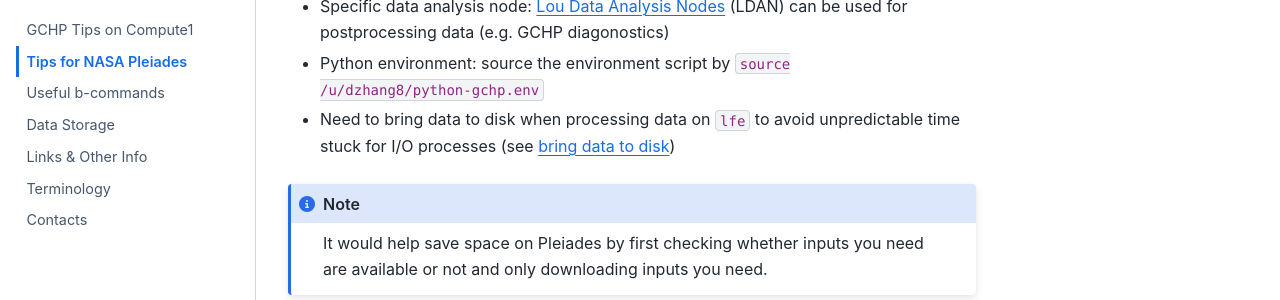
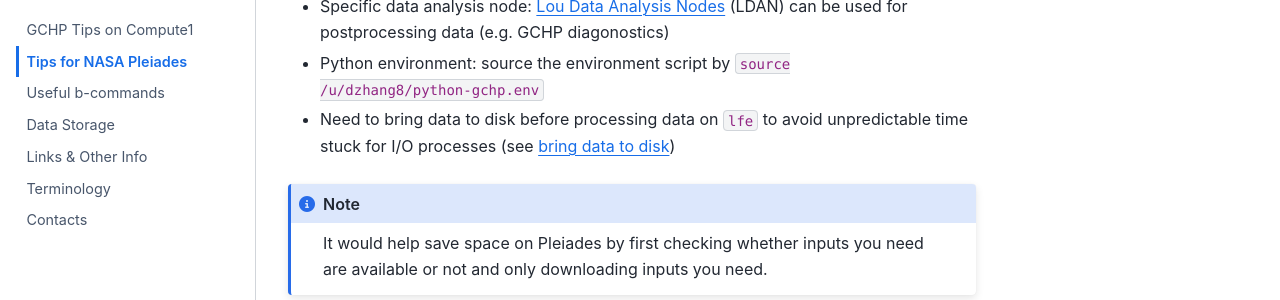
Before and after one commit to Atmospheric-Composition-Analysis-Group/Getting-Started, a Sphinx documentation site: the page built from source/tips_for_pleiades.rst, in a window 1280 px wide and 900 px high, scrolled down 2483 px. Shown: the part 438-738 px from the top of the window. Built offline with Sphinx 7.4.7 and the Sphinx Book theme 1.1.4, drawn with Linux system fonts in a browser that asks for light colours.

Commit message:
update for pleiades

```diff
--- a/source/tips_for_pleiades.rst
+++ b/source/tips_for_pleiades.rst
@@ -101,7 +101,7 @@ Processing outputs on Pleiades
 
 * Python environment: source the environment script by :code:`source /u/dzhang8/python-gchp.env`
 
-* Need to bring data to disk when processing data on :code:`lfe` to avoid unpredictable time stuck for I/O processes (see `bring data to disk`_)
+* Need to bring data to disk before processing data on :code:`lfe` to avoid unpredictable time stuck for I/O processes (see `bring data to disk`_)
 
 .. note::
     It would help save space on Pleiades by first checking whether inputs you need are available or not and only downloading inputs you need.
```
